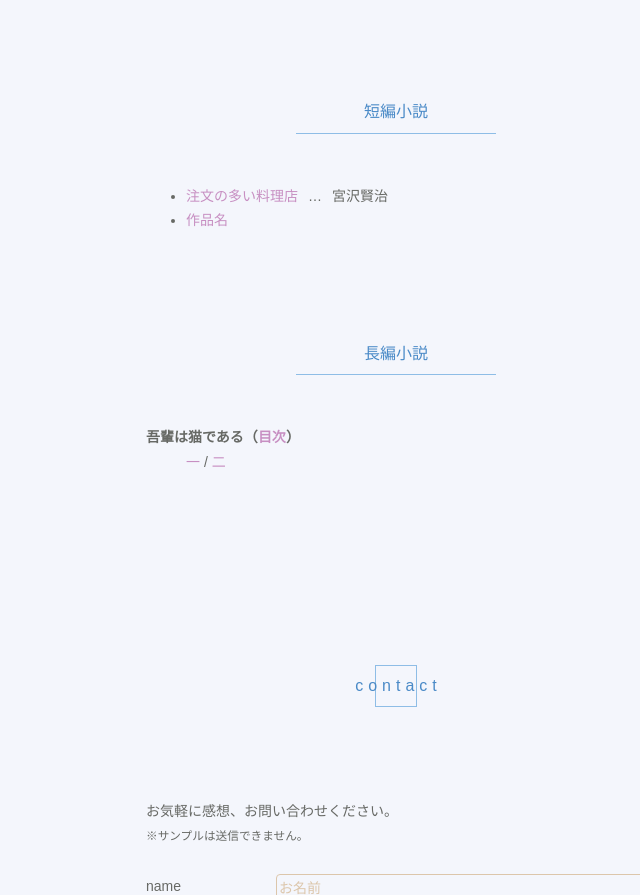
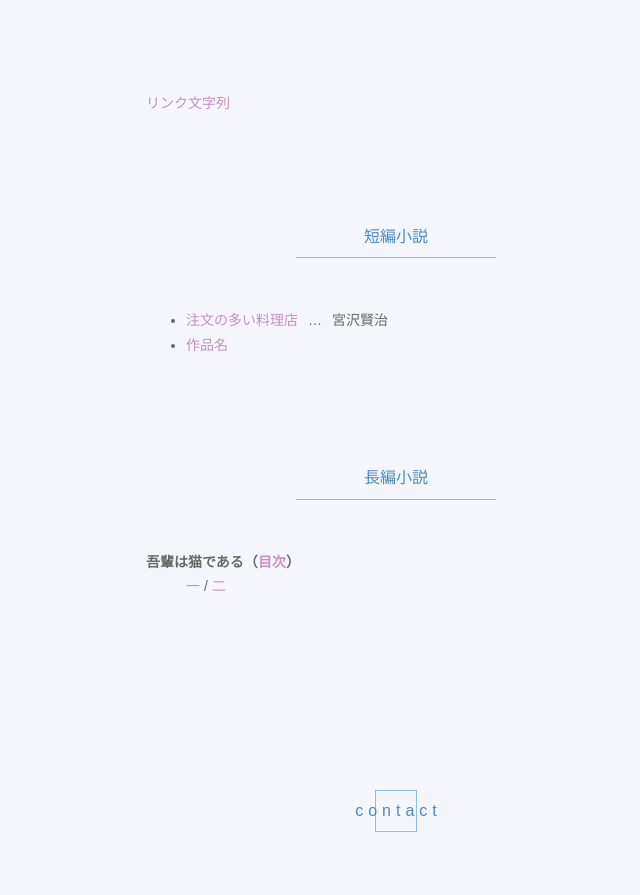
Before and after one commit to karuigittest/nikk, a plain HTML site: page top.html in a window 1280 px wide. Shown: the part 2411-3306 px from the top of the page, without its empty margins (244-884 px from the left). Drawn offline with nearby package versions, Linux system fonts and the light colour scheme.

Commit message:
Update top.html

```diff
--- a/top.html
+++ b/top.html
@@ -149,6 +149,7 @@
 
             <article id="MENU_4">
                 <h2>main</h2>
+                <a href="img/pic1.png" class="fuwaimg">リンク文字列</a>
                 <h3><span>短編小説</span></h3>
                 <div>
                     <ul>
```
